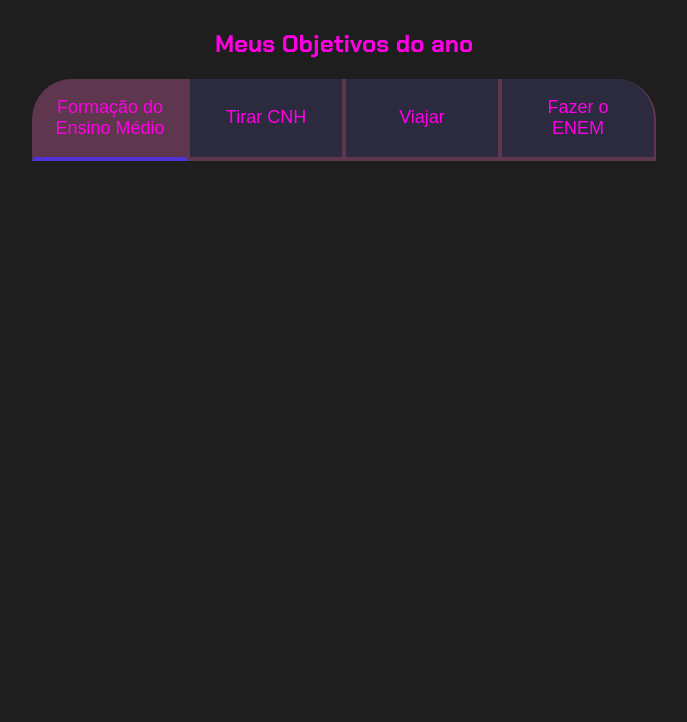
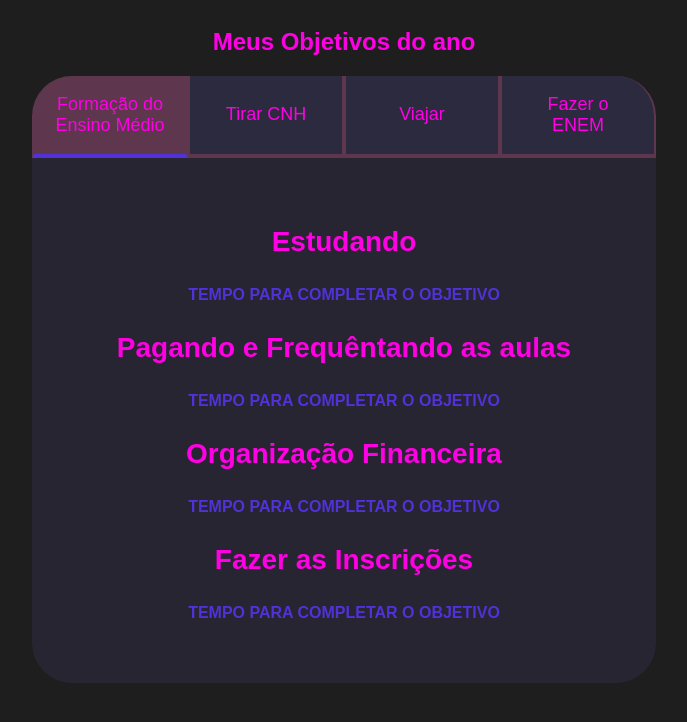
Before and after one commit to vivihelo/metas, a plain HTML site: page index.html in a window 1280 px wide. Shown: the whole page, without its empty margins (296-983 px from the left). Drawn offline with Linux system fonts and the light colour scheme.

Commit message:
Add files via upload

```diff
--- a/index.html
+++ b/index.html
@@ -10,12 +10,32 @@
 <body>
     <section class="conteudo-principal">
         <h2 class="titulo-principal">Meus Objetivos do ano</h2>
+        <div class="conteudo">
 <div class="botoes">
         <button class="botao ativo">Formação do Ensino Médio</button>
         <button class="botao">Tirar CNH</button>
         <button class="botao">Viajar</button>
         <button class="botao">Fazer o ENEM</button>
  </div>
+ <div class="abas-textos">
+    <div class="aba-conteudo">
+        <h3 class="aba-conteudo-titulo-principal">Estudando</h3>
+        <h4 class="aba-conteudo-titulo-secundario">Tempo para completar o objetivo</h4>
+    </div>
+    <div class="aba-conteudo">
+        <h3 class="aba-conteudo-titulo-principal">Pagando e Frequêntando as aulas</h3>
+        <h4 class="aba-conteudo-titulo-secundario">Tempo para completar o objetivo</h4>
+    </div>
+    <div class="aba-conteudo">
+        <h3 class="aba-conteudo-titulo-principal">Organização Financeira</h3>
+        <h4 class="aba-conteudo-titulo-secundario">Tempo para completar o objetivo</h4>
+    </div>
+    <div class="aba-conteudo">
+        <h3 class="aba-conteudo-titulo-principal">Fazer as Inscrições</h3>
+        <h4 class="aba-conteudo-titulo-secundario">Tempo para completar o objetivo</h4>
+    </div>
+</div>
+</div>
 </section>
 <script src="main.js"></script>
 
--- a/style.css
+++ b/style.css
@@ -1,6 +1,3 @@
-
-@import url('https://fonts.googleapis.com/css2?family=Chakra+Petch:wght@400;700&display=swap');
-
 :root {
     --cor-de-fundo: #1E1E1E;
     --verde: #5132d8;
@@ -41,14 +38,6 @@
 .botoes {
     display: block;
 }
-@media screen and (min-width: 768px) {
-    .botoes {
-        display: flex;
-    }
-}
-.botao:first-child {
-    border-radius: 40px 40px 0 0;
-}
 
 @media screen and (min-width: 768px) {
     .botoes {
@@ -67,3 +56,29 @@
     background-color: var(--botao-ativo);
     border-bottom: 4px solid var(--verde);
 }
+
+.abas-textos{
+    background-color: var(--texto-fundo);
+    padding: 40px;
+    border-radius: 0 0 40px 40px;
+}
+.botao.ativo{
+    background-color: var(--botao-ativo);
+    border-bottom: 4px solid var(--verde);
+}
+.aba-conteudo.ativo{
+    display:block;
+}
+/*.aba-conteudo{
+    display: none;
+}*/
+.aba-conteudo-titulo-principal{
+    font-size: 28px;
+    text-align: center;
+}
+.aba-conteudo-titulo-secundario{
+    text-align: center;
+    color: var(--verde);
+    text-transform: uppercase;
+}
+@import url('https://fonts.googleapis.com/css2?family=Chakra+Petch:wght@400;700&display=swap');
```
